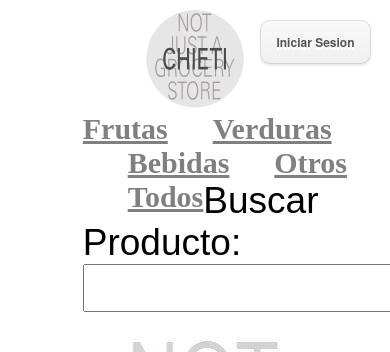
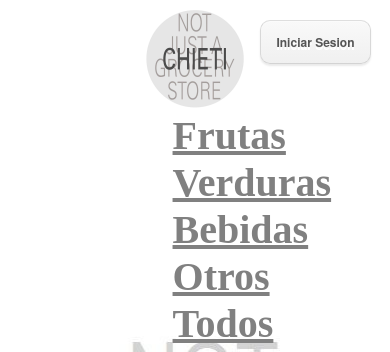
Before and after one commit to stefanoantonel/ChietiV2, a Django app: template chieti/chieti/templates/chieti/productsTemplate.html in a window 390 px wide; the page is wider, and only the part inside the window is pictured. Shown: the top 352 px of that part. Run offline with Django 3.2, Linux system fonts and the light colour scheme; the template is opened without the code that fills it, so the values that code supplies are empty; parts of the project's set-up code (start-up, migrations or seed data) failed here and were passed over; some libraries are stand-ins or nearby versions.

Commit message:
responsive v0.2

```diff
--- a/chieti/chieti/static/chieti/css/mediaQuery.css
+++ b/chieti/chieti/static/chieti/css/mediaQuery.css
@@ -6,7 +6,7 @@
 		position: relative;
 	}
 	.barMenu{
-		position: relative;
+		position: absolute;
 	}
 	.mainHome{
 		position: relative;
@@ -28,10 +28,8 @@
 	}
 	#divAutoComplete{
 		font-size: 37px;
-		/*
-		\margin-top: 5%;
-		text-align: center;
-		*/
+
+
 	}
 	.productImg{
 		max-width: 120%;
@@ -44,4 +42,51 @@
 	input{
 		font-size: 37px;
 	}
+	.ui-menu-item{
+		font-size: 50px;
+	}
+	div#tipo a{
+		font-size: 40px;
+		margin-left: 10%;
+		float: none;
+		margin-left: 30%;
+
+
+	}
+	.formLogin{
+		font-size: 50px;
+		width:60%;
+	}
+	.divActual button#close{
+		width: 80px;
+		height: 80px;
+		font-size: 50px;
+	}
+	.divInvisible{
+	background-color: white;
+	/*width:400px;
+	height: 400px;
+	position: absolute;
+	width:100mm;
+	height:100mm;*/
+	z-index:2;
+
+	left: calc(50% - 70mm);
+	top: calc(30% - 20mm);
+
+	/* margin: 0 auto;*/
+
+  	position: fixed;
+	}
+	.btnNaranja.chico {
+		font-size: 50px;
+		width: 240px;
+	}
+	.productImg2 {
+		display: block;
+		margin-left: auto;
+		margin-right: auto;
+		height: 300px;
+		/* height: 50%; */
+	}
 }
--- a/chieti/chieti/static/chieti/css/style.css
+++ b/chieti/chieti/static/chieti/css/style.css
@@ -427,3 +427,14 @@ border: 1px solid black;
 	font-size: 2em;
 	font-family: "Verdana";
 }
+
+#divAutoComplete{
+	margin-left: 20%;
+	margin-top: 2%;
+	z-index: 3;
+}
+
+div#tipo a{
+	font-size: 20px;
+	margin-left: 10%;
+}
--- a/chieti/chieti/templates/chieti/productsTemplate.html
+++ b/chieti/chieti/templates/chieti/productsTemplate.html
@@ -18,15 +18,16 @@
 </head>
 <body class="prodBody" >
 <div id="tipo" style="margin-left:20%;margin-rigth:20% ">
-	<a id="1" href="#" style="margin-left:0% " class="l linkTipo">Frutas</a>
-	<a id="2" href="#" style="margin-left:15%" class="l linkTipo">Verduras</a>
-	<a id="5" href="#" style="margin-left:15%" class="l linkTipo">Bebidas</a>
-	<a id="3" href="#" style="margin-left:15%" class="l linkTipo">Otros</a>
-	<a id="4" href="#" style="margin-left:15%" class="l linkTipo">Todos</a>
+	<a id="1" href="#"  class="l linkTipo">Frutas</a>
+	<a id="2" href="#" class="l linkTipo">Verduras</a>
+	<a id="5" href="#"  class="l linkTipo">Bebidas</a>
+	<a id="3" href="#"  class="l linkTipo">Otros</a>
+	<a id="4" href="#" class="l linkTipo">Todos</a>
+	<!--style="margin-left:0% " style="margin-left:15%"  style="margin-left:15%" style="margin-left:15%"   style="margin-left:15%"-->
 </div>
 <br/><br>
 
-	<div id="divAutoComplete" style="margin-left:20%;margin-top:2%;z-index:3;">
+	<div id="divAutoComplete">
 		<div id="subProd" class="ui-widget">
 		     <label for="tags">Buscar Producto: </label>
 			 <input id="tags">
```
